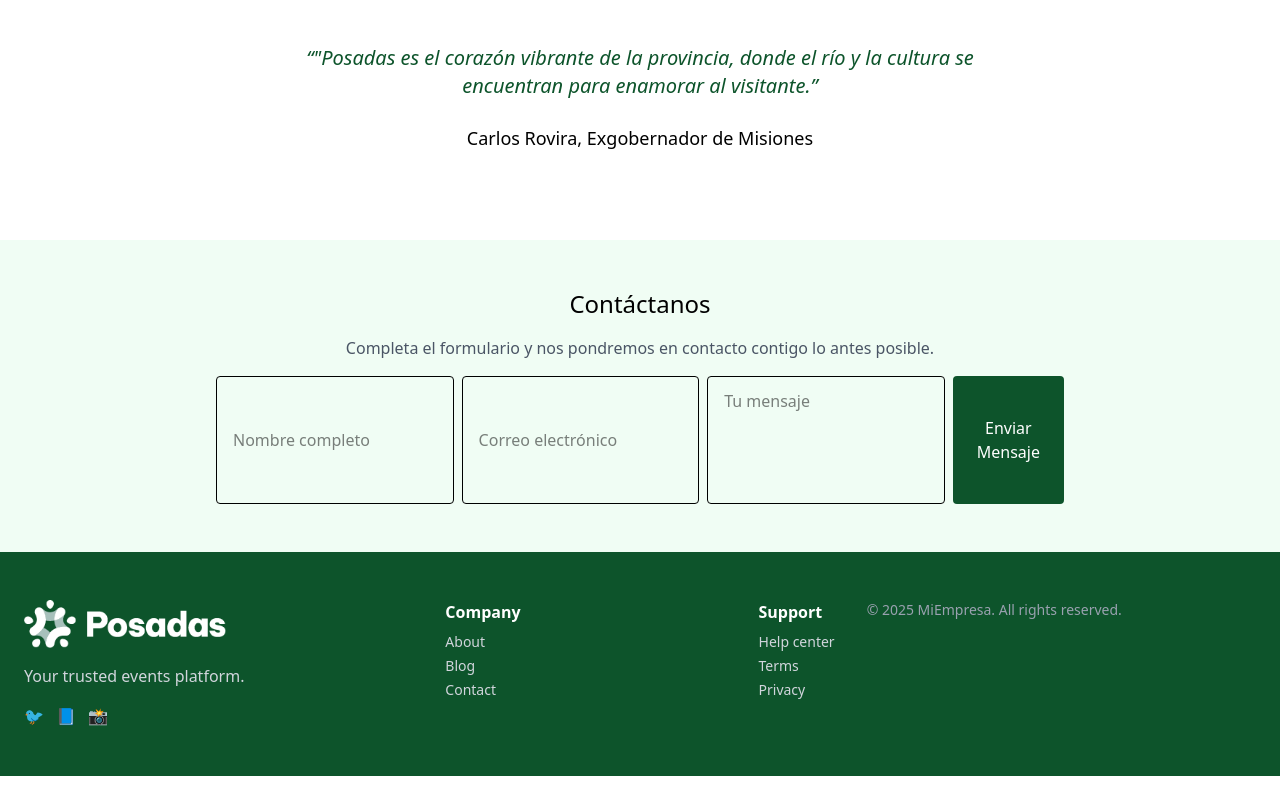
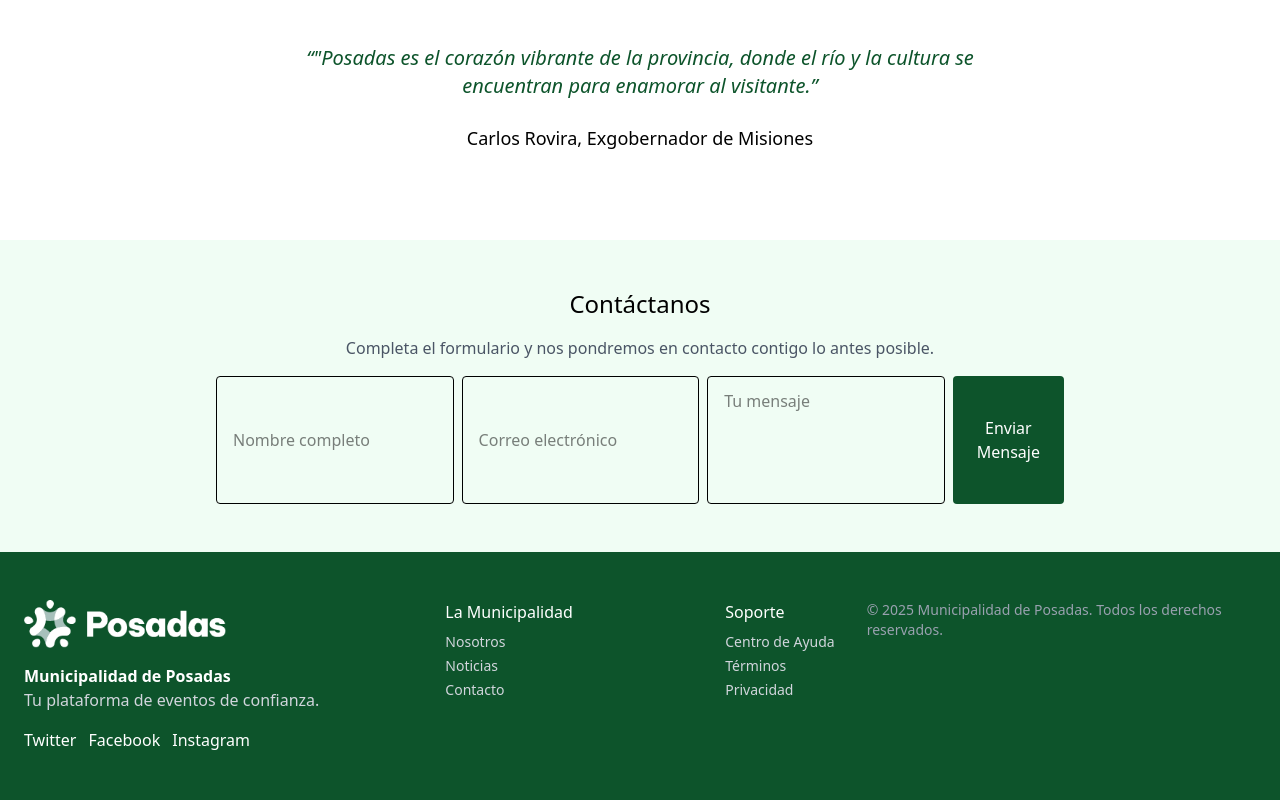
Before and after one commit to Pir4te64/my-eventos-appfinal, a React (Vite) app: page / in a window 1280 px wide. Shown: the part 1774-2574 px from the top of the page. Before the commit the page ends 2550 px from the top, so only its background shows below. Built offline with nearby package versions, Linux system fonts and the light colour scheme; a web font is replaced by a local one.

Commit message:
Actualizar el pie de página para reflejar la identidad de la Municipalidad de Posadas y mejorar la accesibilidad de los enlaces.

```diff
--- a/src/components/Footer.jsx
+++ b/src/components/Footer.jsx
@@ -1,46 +1,47 @@
 // src/components/Footer.jsx
 export default function Footer() {
     return (
-    <footer className="bg-green-900 text-white py-12">
+      <footer className="bg-green-900 text-white py-12 font-source">
         <div className="max-w-7xl mx-auto px-6 grid grid-cols-1 md:grid-cols-3 gap-8">
-        {/* Logo Posadas en blanco */}
+          {/* Logo Municipalidad de Posadas */}
           <div>
             <img
               src="/logoposadasblanco.png"
-            alt="Logo Posadas Blanco"
+              alt="Logo Municipalidad de Posadas"
               className="h-12 w-auto mb-4"
             />
-          <p className="text-gray-300">Your trusted events platform.</p>
+            <p className="font-semibold">Municipalidad de Posadas</p>
+            <p className="text-gray-300">Tu plataforma de eventos de confianza.</p>
             <div className="flex space-x-3 mt-4">
-            <a href="#" className="hover:opacity-75">🐦</a>
-            <a href="#" className="hover:opacity-75">📘</a>
-            <a href="#" className="hover:opacity-75">📸</a>
+              <a href="#" className="hover:opacity-75">Twitter</a>
+              <a href="#" className="hover:opacity-75">Facebook</a>
+              <a href="#" className="hover:opacity-75">Instagram</a>
             </div>
           </div>
 
-        {/* Enlaces de empresa */}
+          {/* Enlaces de la municipalidad */}
           <div className="flex justify-between">
             <div>
-            <h5 className="font-semibold mb-2 text-white">Company</h5>
+              <h5 className="font-bevietnam mb-2">La Municipalidad</h5>
               <ul className="space-y-1 text-gray-300 text-sm">
-              <li>About</li>
-              <li>Blog</li>
-              <li>Contact</li>
+                <li><a href="#" className="hover:underline">Nosotros</a></li>
+                <li><a href="#" className="hover:underline">Noticias</a></li>
+                <li><a href="#" className="hover:underline">Contacto</a></li>
               </ul>
             </div>
             <div>
-            <h5 className="font-semibold mb-2 text-white">Support</h5>
+              <h5 className="font-bevietnam mb-2">Soporte</h5>
               <ul className="space-y-1 text-gray-300 text-sm">
-              <li>Help center</li>
-              <li>Terms</li>
-              <li>Privacy</li>
+                <li><a href="#" className="hover:underline">Centro de Ayuda</a></li>
+                <li><a href="#" className="hover:underline">Términos</a></li>
+                <li><a href="#" className="hover:underline">Privacidad</a></li>
               </ul>
             </div>
           </div>
 
           {/* Copyright */}
           <div className="text-gray-400 text-sm">
-          © 2025 MiEmpresa. All rights reserved.
+            © 2025 Municipalidad de Posadas. Todos los derechos reservados.
           </div>
         </div>
       </footer>
```
Lines whose indentation alone changed are shown as unchanged.
